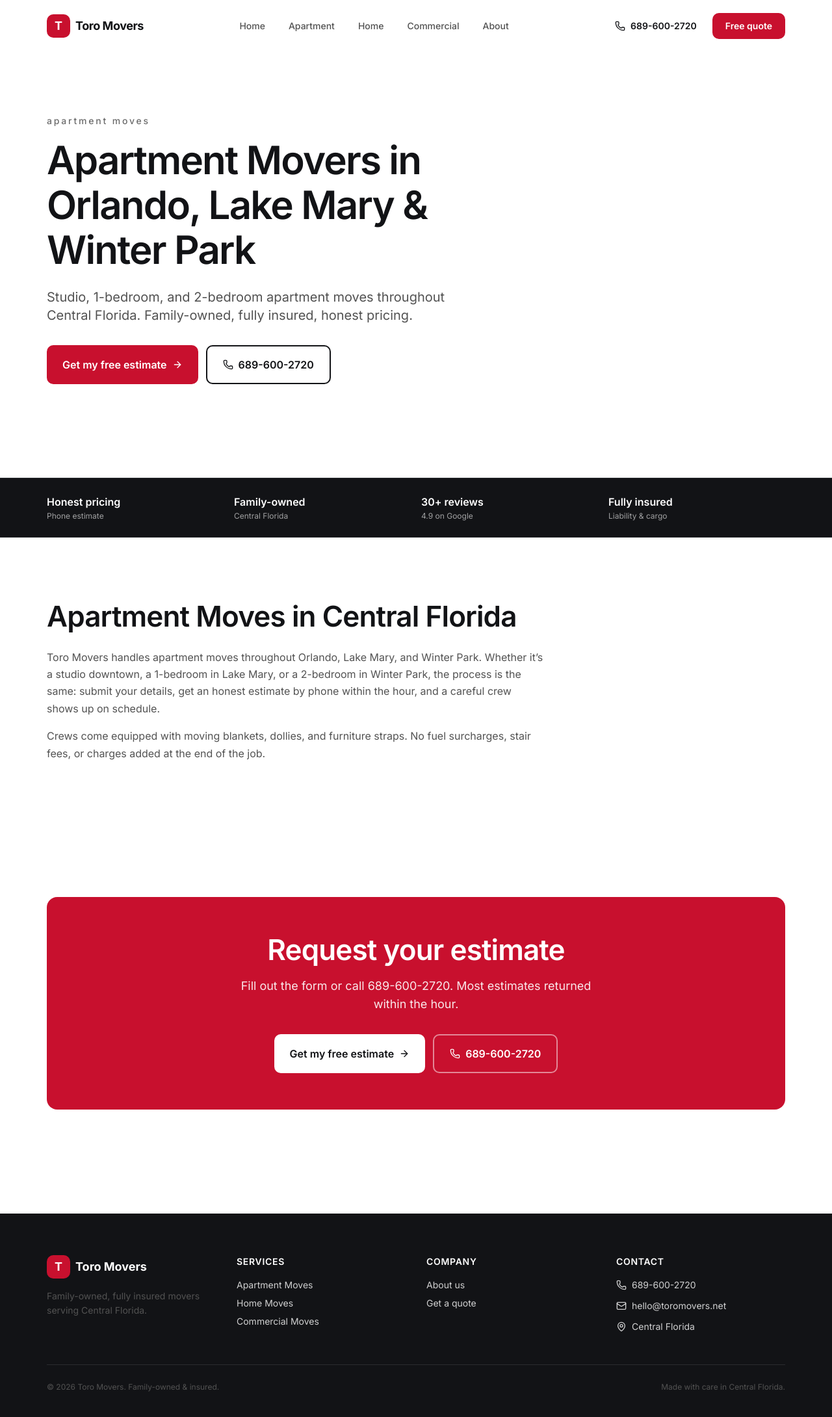
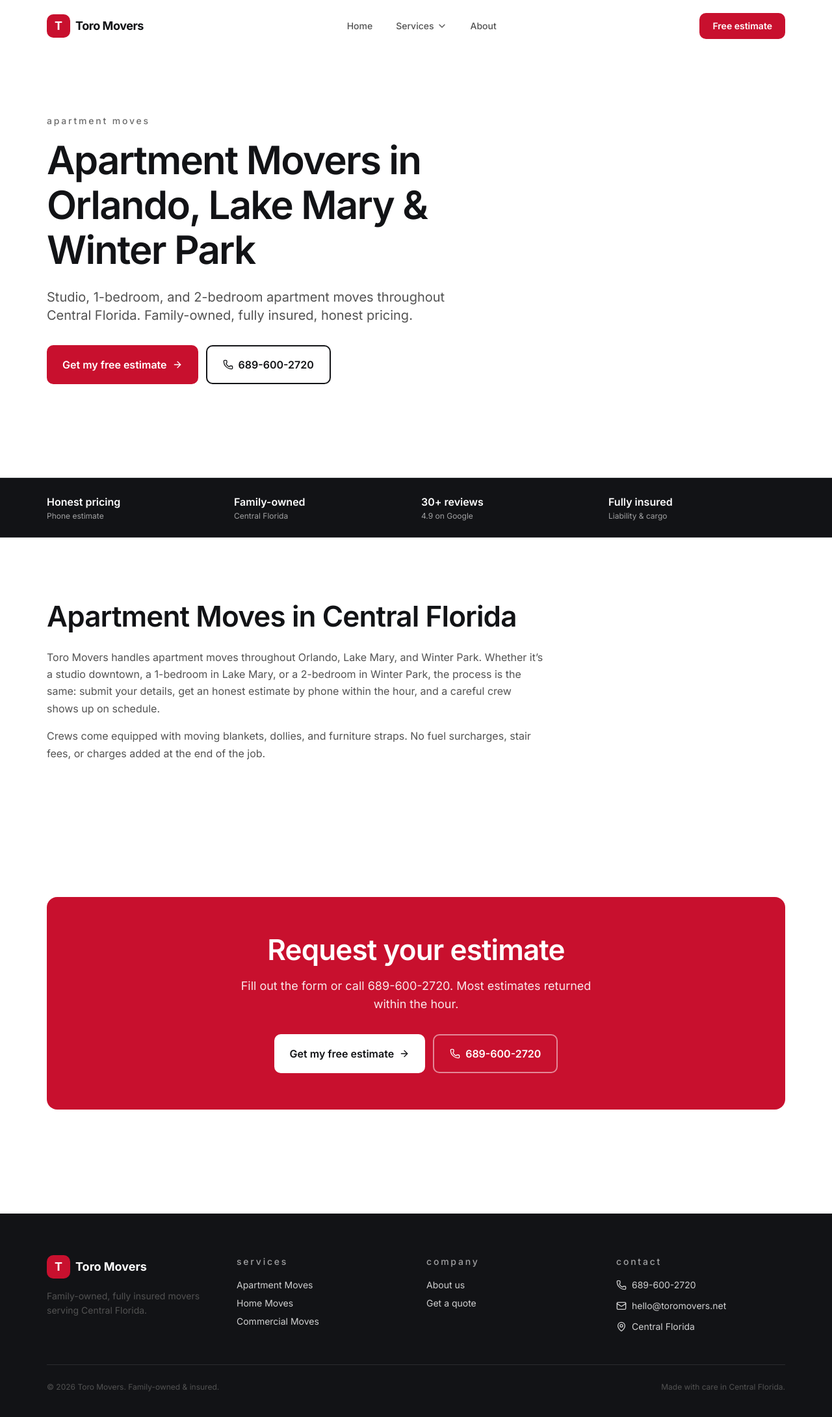
Before and after one commit to vynstudio/toromovers-v2, a Next.js app: page /apartment-moves in a window 1280 px wide. Shown: the top 2180 px of the page at 65% size. Built offline with nearby package versions, Linux system fonts and the light colour scheme.

Commit message:
feat: content cleanup (no price/bilingual) + happyrobot design v2 (hero video, lowercase eyebrows, BigQuote, services dropdown nav)

```diff
--- a/src/app/globals.css
+++ b/src/app/globals.css
@@ -20,6 +20,7 @@
   --color-bone: #FFFFFF;
 
   --font-sans: var(--font-inter), system-ui, -apple-system, sans-serif;
+  --font-serif: var(--font-serif), Georgia, "Times New Roman", serif;
 
   --radius-sm: 6px;
   --radius-md: 10px;
--- a/src/app/layout.tsx
+++ b/src/app/layout.tsx
@@ -1,5 +1,5 @@
 import type { Metadata } from "next";
-import { Inter } from "next/font/google";
+import { Inter, Fraunces } from "next/font/google";
 import { Analytics } from "@vercel/analytics/next";
 import { SpeedInsights } from "@vercel/speed-insights/next";
 import { Header } from "@/components/site/Header";
@@ -10,6 +10,14 @@ const inter = Inter({
   subsets: ["latin"],
   display: "swap",
   variable: "--font-inter",
+});
+
+const fraunces = Fraunces({
+  subsets: ["latin"],
+  display: "swap",
+  variable: "--font-serif",
+  weight: ["400", "500"],
+  style: ["normal", "italic"],
 });
 
 export const metadata: Metadata = {
@@ -41,7 +49,7 @@ export default function RootLayout({
   children,
 }: Readonly<{ children: React.ReactNode }>) {
   return (
-    <html lang="en" className={inter.variable}>
+    <html lang="en" className={`${inter.variable} ${fraunces.variable}`}>
       <body className="font-sans antialiased bg-white text-charcoal">
         <Header />
         <div className="pb-20 lg:pb-0">{children}</div>
--- a/src/app/page.tsx
+++ b/src/app/page.tsx
@@ -8,6 +8,7 @@ import { FAQ } from "@/components/site/FAQ";
 import { FinalCta } from "@/components/site/FinalCta";
 import { Footer } from "@/components/site/Footer";
 import { LocalBusinessSchema } from "@/components/site/LocalBusinessSchema";
+import { BigQuote } from "@/components/site/BigQuote";
 import { FAQSchema } from "@/components/site/FAQSchema";
 
 export default function Home() {
@@ -24,8 +25,8 @@ export default function Home() {
 
         <section className="section container-page">
           <div className="text-center mb-12 max-w-2xl mx-auto">
-            <p className="text-sm font-semibold text-toro-red uppercase tracking-wider mb-3">
-              Real moves. Real reviews.
+            <p className="text-sm font-medium text-graphite-light lowercase tracking-[0.2em] mb-3">
+              client reviews
             </p>
             <h2>What clients say</h2>
           </div>
@@ -51,6 +52,7 @@ export default function Home() {
           </div>
         </section>
 
+        <BigQuote />
         <FAQ />
         <FinalCta />
         <Footer />
--- /dev/null
+++ b/src/components/site/BigQuote.tsx
@@ -0,0 +1,37 @@
+export function BigQuote() {
+  return (
+    <section className="py-20 md:py-32" style={{ backgroundColor: "#F4F4F4" }}>
+      <div className="container-page">
+        <div className="max-w-3xl">
+          <p className="text-xs font-medium text-graphite-light lowercase tracking-[0.2em] mb-6">
+            client testimonial
+          </p>
+          <blockquote
+            className="text-charcoal leading-[1.25] mb-8 italic"
+            style={{
+              fontFamily: "var(--font-serif)",
+              fontSize: "clamp(1.75rem, 4vw, 2.75rem)",
+              fontWeight: 400,
+            }}
+          >
+            &ldquo;We had three movers quote us — Toro was the only one who
+            picked up the phone the same day. Crew arrived on time, wrapped
+            everything carefully, and the final bill was exactly the estimate.
+            We&rsquo;ll book them again next year.&rdquo;
+          </blockquote>
+          <div className="flex items-center gap-4">
+            <div className="w-12 h-12 rounded-full bg-charcoal text-white flex items-center justify-center font-semibold text-sm">
+              MG
+            </div>
+            <div>
+              <p className="font-semibold text-charcoal text-sm">Maria G.</p>
+              <p className="text-xs text-graphite-light">
+                Orlando · 2-bedroom apartment move
+              </p>
+            </div>
+          </div>
+        </div>
+      </div>
+    </section>
+  );
+}
--- a/src/components/site/Footer.tsx
+++ b/src/components/site/Footer.tsx
@@ -20,8 +20,8 @@ export function Footer() {
           </div>
 
           <div>
-            <h4 className="text-white font-semibold text-sm uppercase tracking-wider mb-4">
-              Services
+            <h4 className="text-white/60 font-medium text-sm lowercase tracking-[0.2em] mb-4">
+              services
             </h4>
             <ul className="space-y-2 text-sm">
               <li><Link href="/apartment-moves" className="hover:text-white">Apartment Moves</Link></li>
@@ -31,8 +31,8 @@ export function Footer() {
           </div>
 
           <div>
-            <h4 className="text-white font-semibold text-sm uppercase tracking-wider mb-4">
-              Company
+            <h4 className="text-white/60 font-medium text-sm lowercase tracking-[0.2em] mb-4">
+              company
             </h4>
             <ul className="space-y-2 text-sm">
               <li><Link href="/about" className="hover:text-white">About us</Link></li>
@@ -41,8 +41,8 @@ export function Footer() {
           </div>
 
           <div>
-            <h4 className="text-white font-semibold text-sm uppercase tracking-wider mb-4">
-              Contact
+            <h4 className="text-white/60 font-medium text-sm lowercase tracking-[0.2em] mb-4">
+              contact
             </h4>
             <ul className="space-y-3 text-sm">
               <li>
--- a/src/components/site/Header.tsx
+++ b/src/components/site/Header.tsx
@@ -1,20 +1,20 @@
 "use client";
 
 import Link from "next/link";
-import { useState, useEffect } from "react";
-import { Menu, X, Phone } from "lucide-react";
+import { useState, useEffect, useRef } from "react";
+import { Menu, X, ChevronDown } from "lucide-react";
 
-const navItems = [
-  { href: "/", label: "Home" },
-  { href: "/apartment-moves", label: "Apartment" },
-  { href: "/home-moves", label: "Home" },
-  { href: "/commercial-moves", label: "Commercial" },
-  { href: "/about", label: "About" },
+const services = [
+  { href: "/apartment-moves", label: "Apartment moves" },
+  { href: "/home-moves", label: "Home moves" },
+  { href: "/commercial-moves", label: "Commercial moves" },
 ];
 
 export function Header() {
   const [scrolled, setScrolled] = useState(false);
   const [open, setOpen] = useState(false);
+  const [servicesOpen, setServicesOpen] = useState(false);
+  const servicesRef = useRef<HTMLDivElement>(null);
 
   useEffect(() => {
     const onScroll = () => setScrolled(window.scrollY > 8);
@@ -28,6 +28,16 @@ export function Header() {
     return () => { document.body.style.overflow = ""; };
   }, [open]);
 
+  useEffect(() => {
+    const onClickOutside = (e: MouseEvent) => {
+      if (servicesRef.current && !servicesRef.current.contains(e.target as Node)) {
+        setServicesOpen(false);
+      }
+    };
+    document.addEventListener("mousedown", onClickOutside);
+    return () => document.removeEventListener("mousedown", onClickOutside);
+  }, []);
+
   return (
     <>
       <header
@@ -38,7 +48,7 @@ export function Header() {
         }`}
       >
         <div className="container-page flex items-center justify-between h-16 md:h-20">
-          <Link href="/" className="flex items-center gap-2 group">
+          <Link href="/" className="flex items-center gap-2">
             <div className="w-9 h-9 rounded-md bg-toro-red flex items-center justify-center text-white font-bold text-lg">
               T
             </div>
@@ -48,29 +58,46 @@ export function Header() {
           </Link>
 
           <nav className="hidden lg:flex items-center gap-1">
-            {navItems.map((item) => (
+            <Link href="/" className="px-4 py-2 text-sm font-medium text-graphite hover:text-charcoal hover:bg-off-white rounded-md transition-colors">
+              Home
+            </Link>
+            <div ref={servicesRef} className="relative">
+              <button
+                type="button"
+                onClick={() => setServicesOpen(!servicesOpen)}
+                className="flex items-center gap-1 px-4 py-2 text-sm font-medium text-graphite hover:text-charcoal hover:bg-off-white rounded-md transition-colors"
+                aria-expanded={servicesOpen}
+                aria-haspopup="true"
+              >
+                Services
+                <ChevronDown className={`w-4 h-4 transition-transform ${servicesOpen ? "rotate-180" : ""}`} />
+              </button>
+              {servicesOpen && (
+                <div className="absolute top-full left-0 mt-1 w-56 bg-white rounded-lg border border-rule shadow-elevated py-1 z-50">
+                  {services.map((s) => (
                     <Link
-                key={item.href}
-                href={item.href}
-                className="px-4 py-2 text-sm font-medium text-graphite hover:text-charcoal hover:bg-off-white rounded-md transition-colors"
+                      key={s.href}
+                      href={s.href}
+                      onClick={() => setServicesOpen(false)}
+                      className="block px-4 py-2.5 text-sm text-graphite hover:text-charcoal hover:bg-off-white"
                     >
-                {item.label}
+                      {s.label}
                     </Link>
                   ))}
+                </div>
+              )}
+            </div>
+            <Link href="/about" className="px-4 py-2 text-sm font-medium text-graphite hover:text-charcoal hover:bg-off-white rounded-md transition-colors">
+              About
+            </Link>
           </nav>
 
           <div className="flex items-center gap-2">
-            <a
-              href="tel:+16896002720"
-              className="hidden md:inline-flex items-center gap-2 px-4 py-2 text-sm font-semibold text-charcoal hover:text-toro-red transition-colors"
-            >
-              <Phone className="w-4 h-4" /> 689-600-2720
-            </a>
             <Link
               href="/quote"
               className="hidden md:inline-flex items-center px-5 py-2.5 rounded-md font-semibold text-sm text-white bg-toro-red hover:bg-toro-red-dark transition-colors"
             >
-              Free quote
+              Free estimate
             </Link>
             <button
               type="button"
@@ -85,8 +112,8 @@ export function Header() {
       </header>
 
       {open && (
-        <div className="fixed inset-0 z-50 bg-white lg:hidden flex flex-col">
-          <div className="container-page flex items-center justify-between h-16">
+        <div className="fixed inset-0 z-50 bg-white lg:hidden flex flex-col overflow-y-auto">
+          <div className="container-page flex items-center justify-between h-16 shrink-0">
             <span className="font-bold text-lg text-charcoal">Menu</span>
             <button
               type="button"
@@ -97,30 +124,31 @@ export function Header() {
               <X className="w-6 h-6" />
             </button>
           </div>
-          <nav className="container-page flex-1 flex flex-col gap-1 pt-4">
-            {navItems.map((item) => (
+          <nav className="container-page flex-1 flex flex-col gap-1 pt-4 pb-8">
+            <Link href="/" onClick={() => setOpen(false)} className="py-4 text-xl font-medium text-charcoal border-b border-rule">
+              Home
+            </Link>
+            <div className="py-4 border-b border-rule">
+              <p className="text-xl font-medium text-charcoal mb-3">Services</p>
+              <div className="flex flex-col gap-2 pl-4">
+                {services.map((s) => (
                   <Link
-                key={item.href}
-                href={item.href}
+                    key={s.href}
+                    href={s.href}
                     onClick={() => setOpen(false)}
-                className="py-4 text-xl font-medium text-charcoal border-b border-rule"
+                    className="py-1.5 text-base text-graphite"
                   >
-                {item.label}
+                    {s.label}
                   </Link>
                 ))}
-            <Link
-              href="/quote"
-              onClick={() => setOpen(false)}
-              className="btn-primary mt-8"
-            >
-              Get my free quote
+              </div>
+            </div>
+            <Link href="/about" onClick={() => setOpen(false)} className="py-4 text-xl font-medium text-charcoal border-b border-rule">
+              About
             </Link>
-            <a
-              href="tel:+16896002720"
-              className="btn-outline mt-3"
-            >
-              <Phone className="w-4 h-4" /> 689-600-2720
-            </a>
+            <Link href="/quote" onClick={() => setOpen(false)} className="btn-primary mt-8">
+              Get my free estimate
+            </Link>
           </nav>
         </div>
       )}
```
Also changed, not shown: src/components/site/Hero.tsx (+22 -16 lines), 1 other file (tests, documents, lock files or other folders). Lines whose indentation alone changed are shown as unchanged.
